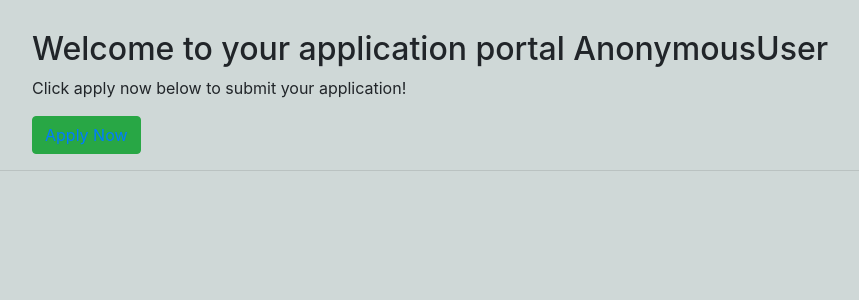
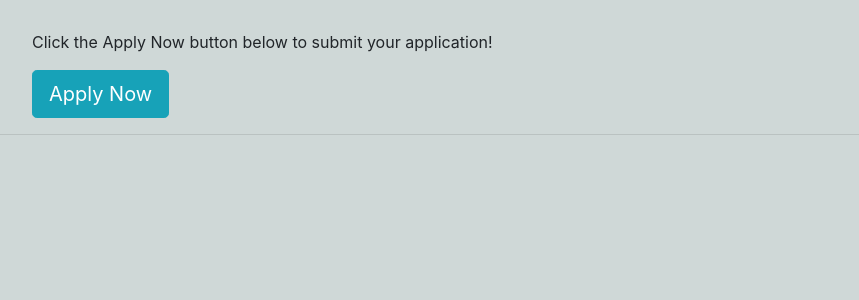
Before and after one commit to saiken86807/college-application-portal, a Django app: template appStatus/templates/appStatus/user.html in a window 1280 px wide. Shown: the part 56-356 px from the top of the page, without its empty margins (53-912 px from the left). Run offline with Django 3.2, Linux system fonts and the light colour scheme; the template is opened without the code that fills it, so the values that code supplies are empty; some libraries are stand-ins or nearby versions; some web fonts are replaced.

Commit message:
add apply content w/ new app_submitted from Model

```diff
--- a/appStatus/templates/appStatus/user.html
+++ b/appStatus/templates/appStatus/user.html
@@ -2,18 +2,19 @@
 {% block content %}
 {% load static %}
 <div class='container apply-container'>
-    {% if app_received != 'Received' %}
+
+    {% if app_submitted %}
+    <div class="container">
+        <h2>Welcome to your application portal {{user}}</h2>
+    </div>
+    {% else %}
     <div>
-        <h2>Welcome to your application portal {{user}}</h2>
-        <p>Click apply now below to submit your application!</p>
-        <button class="btn btn-success"><a href="{% url 'apply' %}">Apply Now</a></button>
+        <p>Click the Apply Now button below to submit your application!</p>
+        <a class="btn btn-info btn-lg" href="{% url 'apply' %}">Apply Now</a>
     </div>
     {% endif %}
     {% for applicant in applicants %}
-    <div>
-        <h2>Welcome to your application portal {{applicant.name}}</h2>
-    </div>
-    <div class="decision-message">
+    <div class="container decision-message">
         {% if applicant.status == 'Pending' %}
         <h3>Your application is still being reviewed by your admissions counselor. Please check back for updates.</h3>
         {% elif applicant.status == 'Received' %}
```
